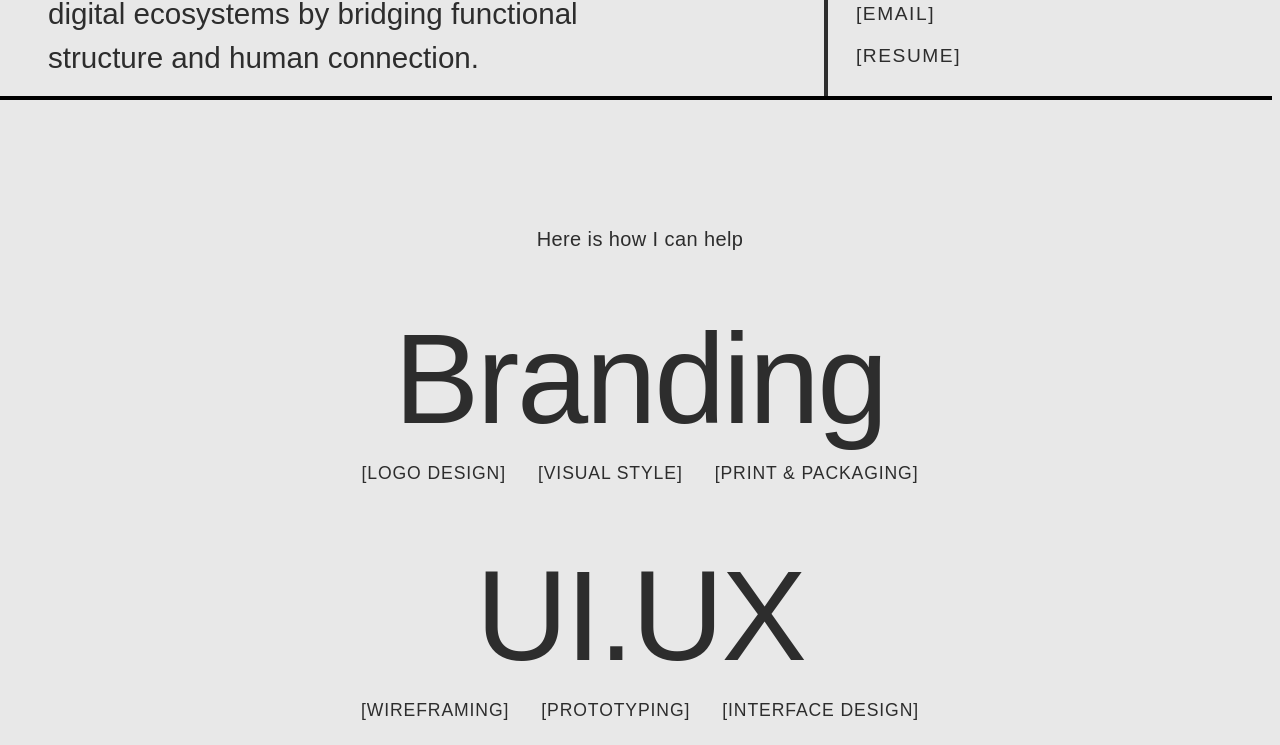
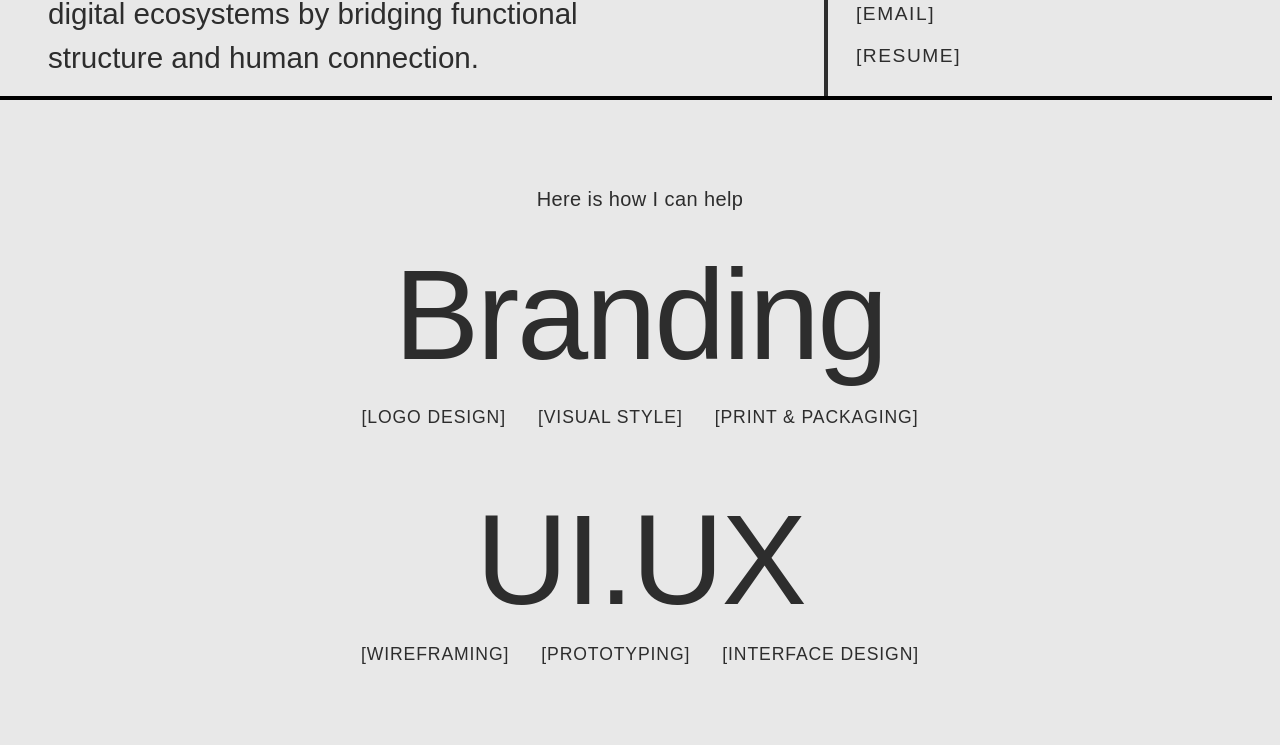
Before and after one commit to antyc0817/Reagan-Port, a Next.js app: page / in a window 1280 px wide. Shown: the part 1248-1993 px from the top of the page. Built offline with nearby package versions, Linux system fonts and the light colour scheme; a web font is replaced by a local one.

Commit message:
add in blank space for game

```diff
--- a/app/components/HowICanHelp.module.css
+++ b/app/components/HowICanHelp.module.css
@@ -1,5 +1,5 @@
 .section {
-  padding: 5rem 2rem 6rem;
+  padding: 2.5rem 2rem 6rem;
   text-align: center;
 }
 
@@ -7,8 +7,12 @@
   font-size: 1.25rem;
   font-weight: 400;
   color: var(--foreground);
-  margin-bottom: 4rem;
+  margin-bottom: 2.5rem;
   letter-spacing: 0.02em;
+}
+
+.serviceItem:first-child .serviceTitle {
+  margin-bottom: 1.5rem;
 }
 
 .serviceList {
@@ -33,6 +37,10 @@
   line-height: 1;
 }
 
+.serviceItem:last-child .serviceTitle {
+  margin-bottom: 1.75rem;
+}
+
 .serviceSub {
   font-size: 1.1rem;
   font-weight: 400;
--- a/app/page.module.css
+++ b/app/page.module.css
@@ -57,7 +57,7 @@
 
 /* Works - Full width edge-to-edge */
 .works {
-    padding: 4rem 0 2rem;
+    padding: 2rem 0 2rem;
 }
 
 .projectList {
```
